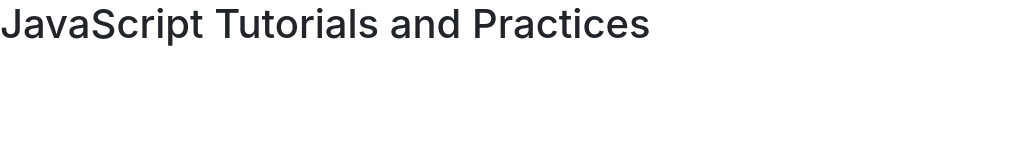
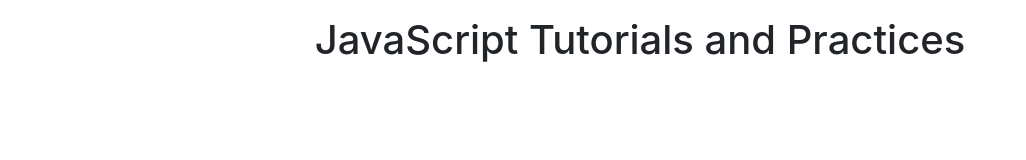
Before and after one commit to gostgmaer/JavaScript_Practices, a plain HTML site: page index.html in a window 1280 px wide. Shown: the whole page, without its empty margins (0-1026 px from the left). Drawn offline with nearby package versions, Linux system fonts and the light colour scheme.

Commit message:
add header

```diff
--- a/index.html
+++ b/index.html
@@ -9,8 +9,8 @@
     <link rel="stylesheet" href="https://cdn.jsdelivr.net/npm/bootstrap@4.0.0/dist/css/bootstrap.min.css" integrity="sha384-Gn5384xqQ1aoWXA+058RXPxPg6fy4IWvTNh0E263XmFcJlSAwiGgFAW/dAiS6JXm" crossorigin="anonymous">
 </head>
 <body>
-    <header>
-        <h1>JavaScript Tutorials and Practices</h1>
+    <header class="text-center p-3">
+        <h1 >JavaScript Tutorials and Practices</h1>
     </header>
 
 
```
